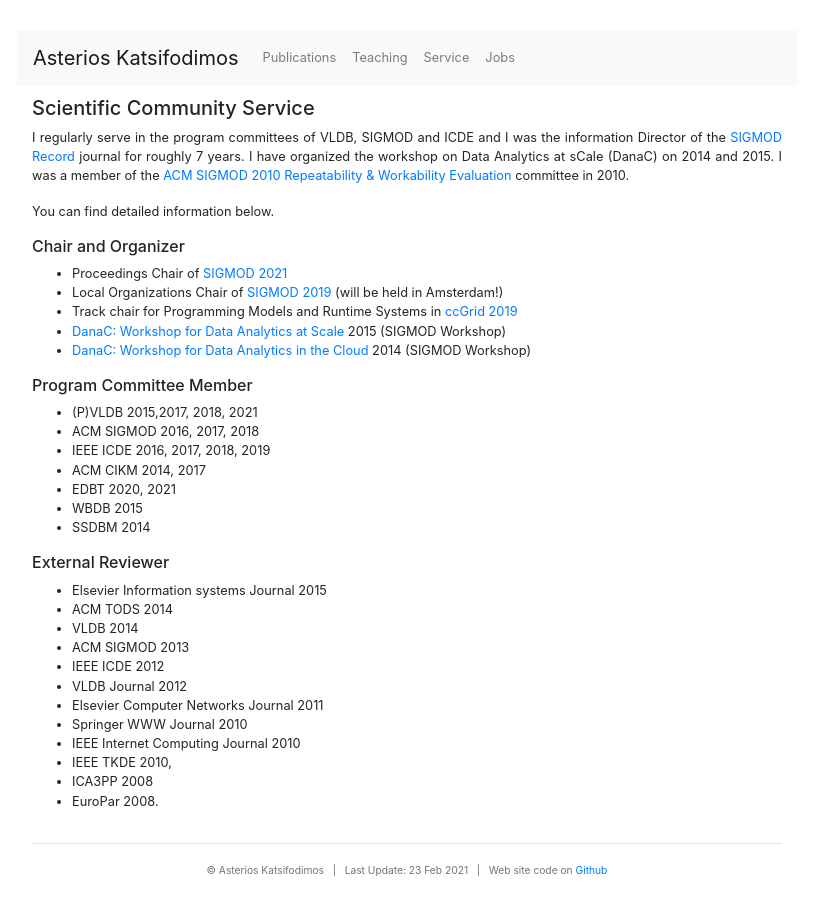
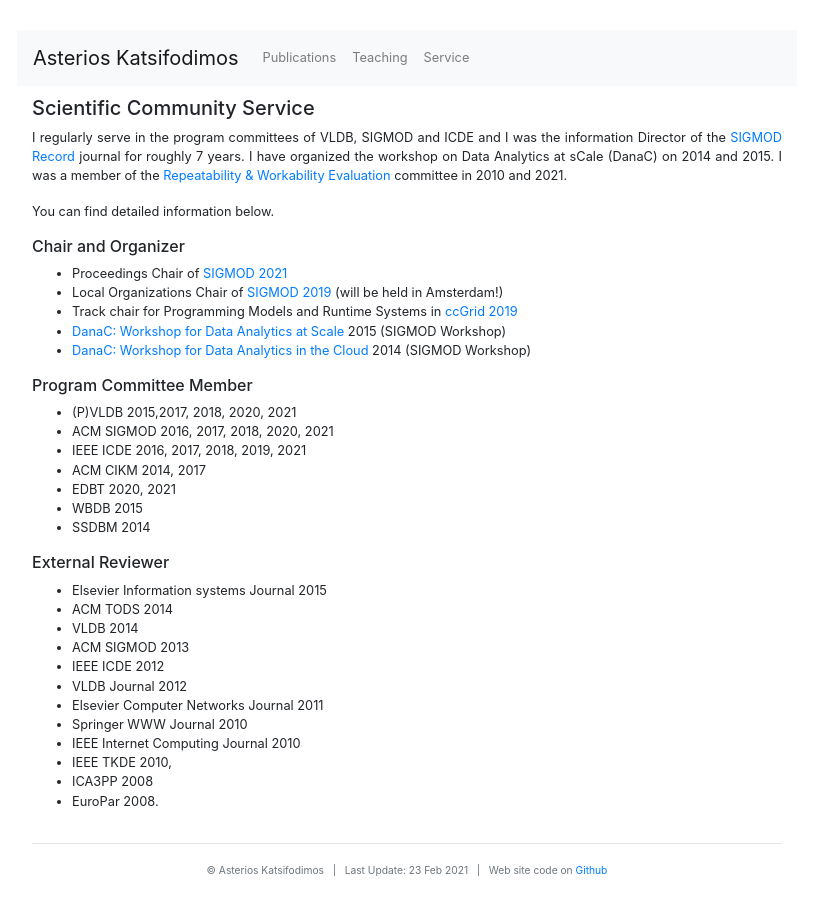
Before and after one commit to omoultosEthTuDelft/web, a Jekyll site: the page built from service/index.md, in a window 1280 px wide. Shown: the whole page, without its empty margins (233-1046 px from the left). Built offline with Jekyll 4.4.1, drawn with Linux system fonts in a browser that asks for light colours; nearby versions of some CDN libraries.

Commit message:
Valentine paper

```diff
--- a/_layouts/default.html
+++ b/_layouts/default.html
@@ -65,9 +65,9 @@
       <li class="nav-item">
         <a class="nav-link" href="/service">Service</a>
       </li>
-      <li class="nav-item">
+<!--       <li class="nav-item">
         <a class="nav-link" href="/jobs/">Jobs</a>
-      </li>
+      </li> -->
     </ul>
   </div>
 </nav>
--- a/service/index.md
+++ b/service/index.md
@@ -9,7 +9,7 @@ title: "Asterios Katsifodimos | Assistant Professor, TU Delft"
 
 <section markdown="1">
 
-I regularly serve in the program committees of VLDB, SIGMOD and ICDE and I was the information Director of the <a href="http://www.sigmod.org/publications/sigmod-record/">SIGMOD Record</a> journal for roughly 7 years. I have organized the workshop on Data Analytics at sCale (DanaC) on 2014 and 2015. I was a member of the <a href="http://event.cwi.nl/SIGMOD-RWE/2010/">ACM SIGMOD 2010 Repeatability &amp; Workability Evaluation</a> committee in 2010.
+I regularly serve in the program committees of VLDB, SIGMOD and ICDE and I was the information Director of the <a href="http://www.sigmod.org/publications/sigmod-record/">SIGMOD Record</a> journal for roughly 7 years. I have organized the workshop on Data Analytics at sCale (DanaC) on 2014 and 2015. I was a member of the <a href="https://reproducibility.sigmod.org">Repeatability &amp; Workability Evaluation</a> committee in 2010 and 2021.
 
 You can find detailed information below.
 
@@ -21,9 +21,9 @@ You can find detailed information below.
 - <a href="http://www.sigmod2014.org/danac/">DanaC: Workshop for Data Analytics in the Cloud</a> 2014 (SIGMOD Workshop)
 
 ###### Program Committee Member
-- (P)VLDB 2015,2017, 2018, 2021
-- ACM SIGMOD 2016, 2017, 2018
-- IEEE ICDE 2016, 2017, 2018, 2019
+- (P)VLDB 2015,2017, 2018, 2020, 2021
+- ACM SIGMOD 2016, 2017, 2018, 2020, 2021
+- IEEE ICDE 2016, 2017, 2018, 2019, 2021
 - ACM CIKM 2014, 2017
 - EDBT 2020, 2021
 - WBDB 2015
```
